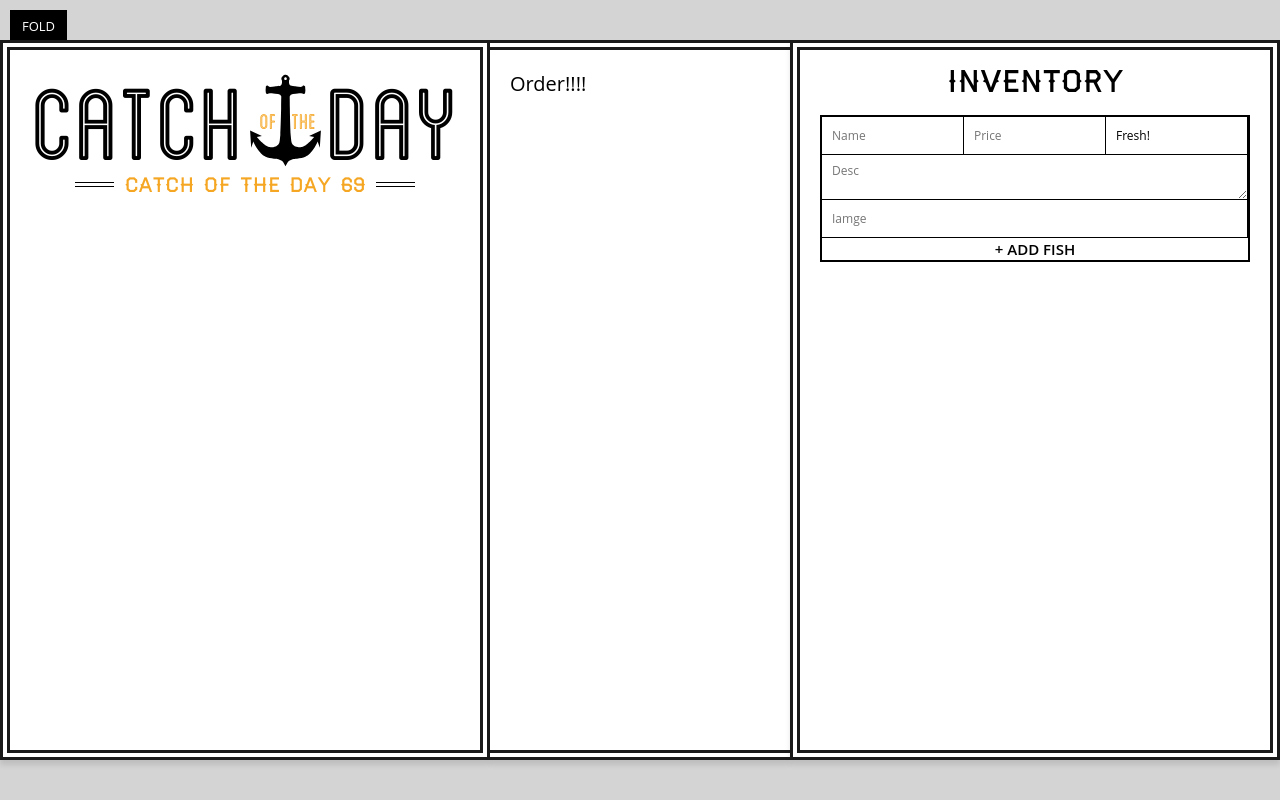
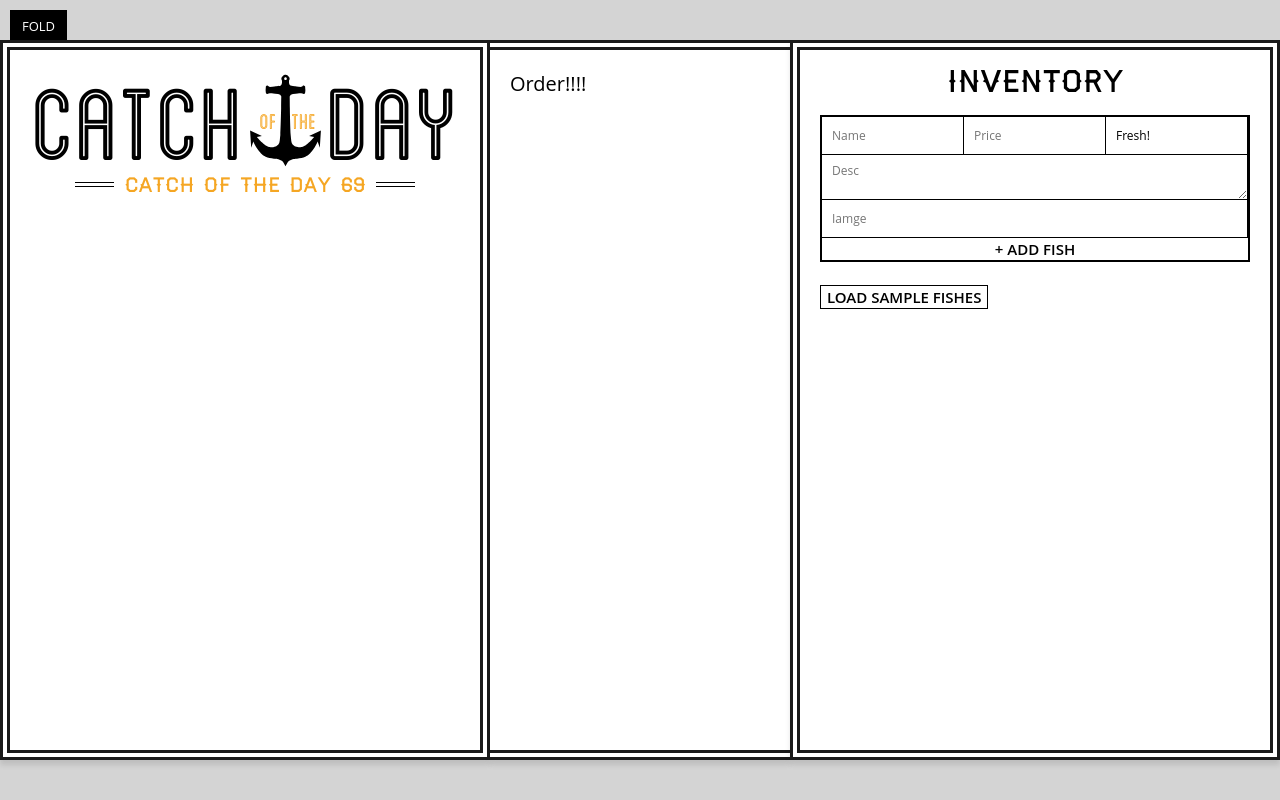
Before and after one commit to Kartikkman/FishStore, a React (Create React App) app in the folder catch-of-the-day/: page / in a window 1280 px wide. Both pictures are taken after a click on the button "CLICK ME!". Built offline with nearby package versions, Linux system fonts and the light colour scheme.

Commit message:
Looping in React

```diff
--- a/catch-of-the-day/src/components/App.js
+++ b/catch-of-the-day/src/components/App.js
@@ -2,6 +2,8 @@ import React from "react";
 import Header from "./Header"
 import Inventory from "./Inventory"
 import Order from "./Order"
+import sampleFishList from "../sample-fishes" ;
+import Fish from "./Fish";
 
 class App extends React.Component {
 
@@ -21,6 +23,13 @@ class App extends React.Component {
 
     };
 
+    loadSampleFishes = (event) => {
+
+        // Set the enw fishses object to state
+            this.setState( { fishes : sampleFishList});
+
+    }
+
     render() {
 
         return (
@@ -28,9 +37,13 @@ class App extends React.Component {
             <div className="catch-of-the-day">
                 <div className="menu">
                     <Header tagline="Catch of The Day" age={69} cool={true} />
+                    <ul className="fishses">
+                        {Object.keys(this.state.fishes).map( key => <Fish key={key} details={this.state.fishes[key]} />)}
+
+                    </ul>
                 </div>
                 <Order />
-                <Inventory addFish = {this.addFish} />
+                <Inventory addFish = {this.addFish} loadSampleFishes = {this.loadSampleFishes} />
             </div>
         );
 
@@ -83,3 +96,13 @@ It's like we used to send data to bulit in html tags like input , img . For Ex :
 
 
 */
+
+/*
+    Looping in React :
+
+            While JSX templating dosen't provide any sort of looping jor If-Else functionality , so we need to loop in through JS Objects on our own ,
+            Above we havde done it using : Object.keys().map(key => )
+
+
+
+*/
--- /dev/null
+++ b/catch-of-the-day/src/components/Fish.js
@@ -0,0 +1,28 @@
+import React from "react";
+import { formatPrice } from "../helpers";
+
+class Fish extends React.Component{
+
+    render()
+    {
+
+        const {image, name, price, description, status} = this.props.details;
+
+        return (
+
+            <li className="menu-fish">
+                <img src={image} alt = {name}/>
+                <h3 className="fish-name">{name}
+                <span className="price">{formatPrice(price)}</span>
+                </h3>
+                <p>{description}</p>
+                <button>Add to Cart</button>
+            </li>
+
+
+        );
+
+    }
+}
+
+export default Fish;
--- a/catch-of-the-day/src/components/Inventory.js
+++ b/catch-of-the-day/src/components/Inventory.js
@@ -9,10 +9,13 @@ class Inventory extends React.Component{
          <div className="Inventory">
             <h2>Inventory</h2>
             <AddFishForm addFish={this.props.addFish} />
+            <button onClick={this.props.loadSampleFishes}>Load Sample Fishes </button>
         </div>
         );
 
     }
+
+
 }
 
 export default Inventory;
```
